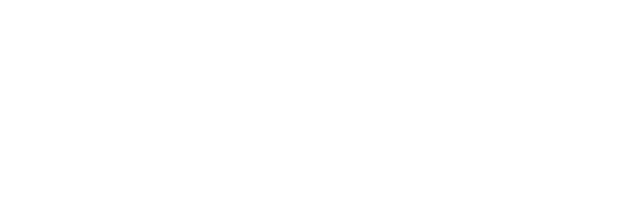
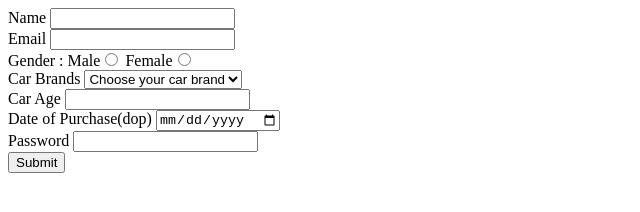
Before and after one commit to acciojob/car-insurance-form-saurabhvish93, a website: page main.html in a window 1280 px wide. Shown: the whole page, without its empty margins (0-640 px from the left). Drawn offline with Linux system fonts and the light colour scheme.

Commit message:
created a submission

```diff
--- a/main.html
+++ b/main.html
@@ -8,6 +8,41 @@
 
 <body>
 	<!-- the entire body must be written by student -->
+   <form method="post" action="abc">
+	   <label for="name">Name <input id="name" type="text" required></label>
+	 <br>
+	   <label for="email">Email  <input id="email" type="email" required></label>
+	<br>
+	   <label name="gender">Gender :</label>
+	    <label for="gender_m">Male<input id="gender_m" name="gender" type="radio" required></label>
+	    <label for="gender_f">Female<input id="gender_f" name="gender" type="radio" required></label>
+    <br>
+	   <label for="cars">Car Brands </label>
+	     <select id="cars">
+			 <option value="">Choose your car brand</option>
+			 <option value="1">BMW</option>
+			 <option value="2">Audi</option>
+			 <option value="3">Mercedez</option>
+			 <option value="4">Maruti Suzuki</option>
+		 </select>
+	<br>
+	   <label for="carnage">Car Age <input id="carnage" type="number"  required></label>
+	    <br>
+	   <label for="dop">Date of Purchase(dop) <input id="dop" type="date"  required></label>
+	<br>
+	   <label for="password">Password <input id="password" type="password"  required></label>
+     <br>
+	   <button type="submit">Submit</button>
+   </form>
+
+
+
+
+
+
+
+
+
     <script type="text/javascript" src="./script.js">
 </script>
 
```
